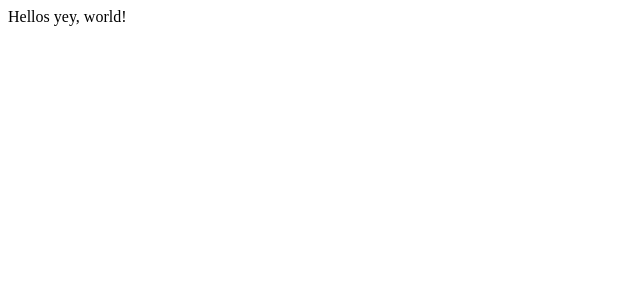
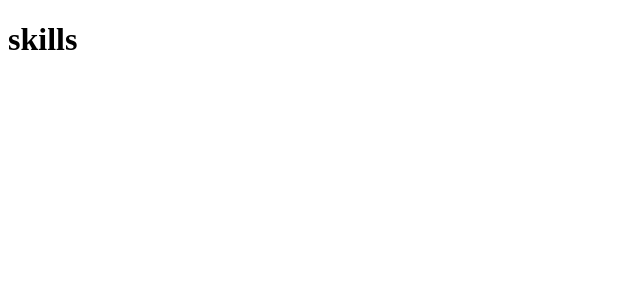
Before and after one commit to skandog/cvcs, a React (Create React App) app: page / in a window 1280 px wide. Shown: the top 300 px of the page, without its empty margins (0-640 px from the left). Built offline with nearby package versions, Linux system fonts and the light colour scheme.

Commit message:
added skillsscreen and skillslist components; had some trouble with lint vs ts formatting so added setting to package

```diff
--- a/src/App.tsx
+++ b/src/App.tsx
@@ -1,7 +1,12 @@
 import React from 'react';
+import SkillsScreen from './components/SkillsScreen';
 
 function App() {
-  return <div className="App">Hellos yey, world!</div>;
+  return (
+    <div className="App">
+      <SkillsScreen />
+    </div>
+  );
 }
 
 export default App;
--- /dev/null
+++ b/src/components/SkillsScreen.tsx
@@ -0,0 +1,7 @@
+export default function SkillsScreen() {
+  return (
+    <div>
+      <h1>skills</h1>
+    </div>
+  );
+}
```
Also changed, not shown: package.json (+6 -4 lines), src/components/SkillsList.tsx (added, +9 -0 lines), 1 other file (tests, documents, lock files or other folders).
